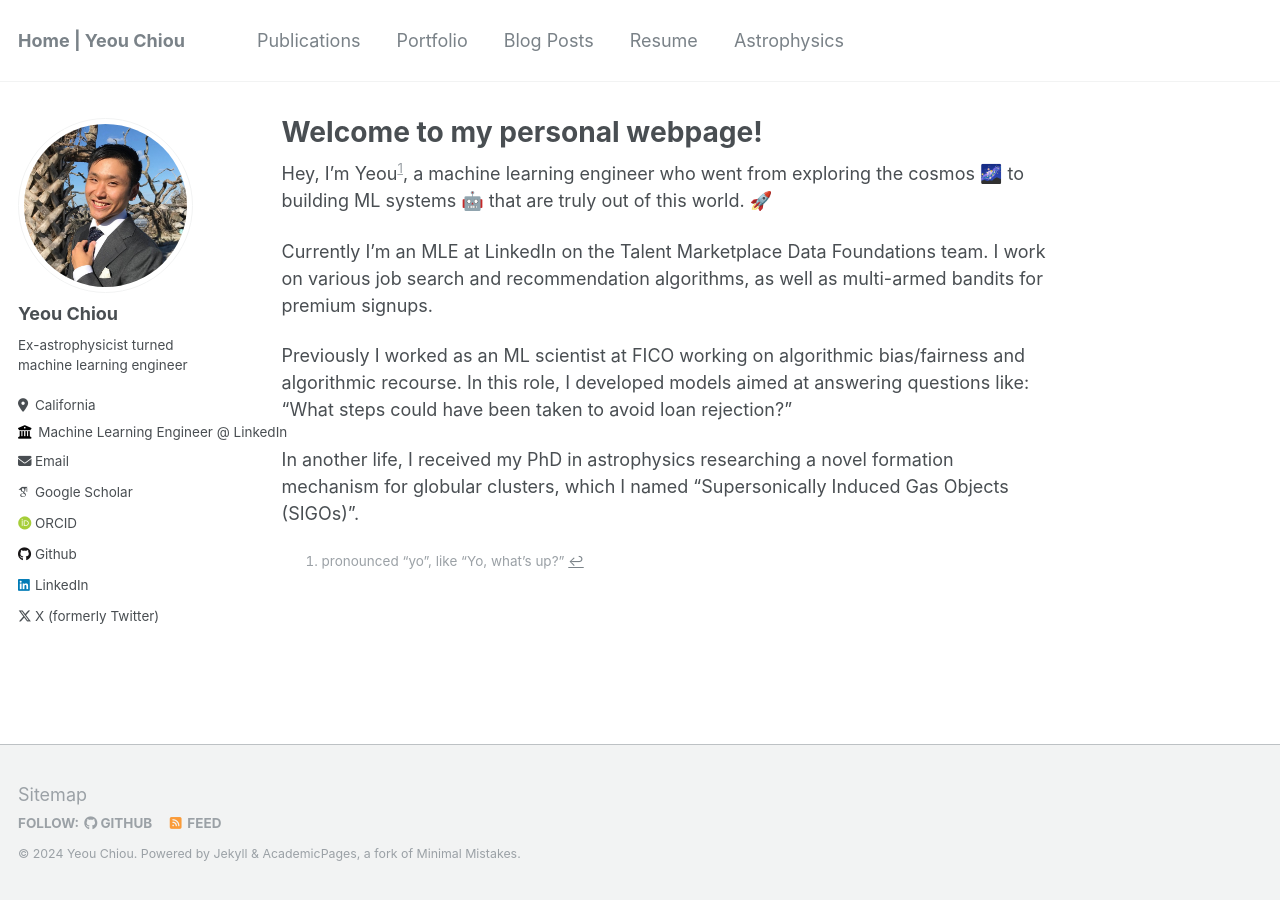
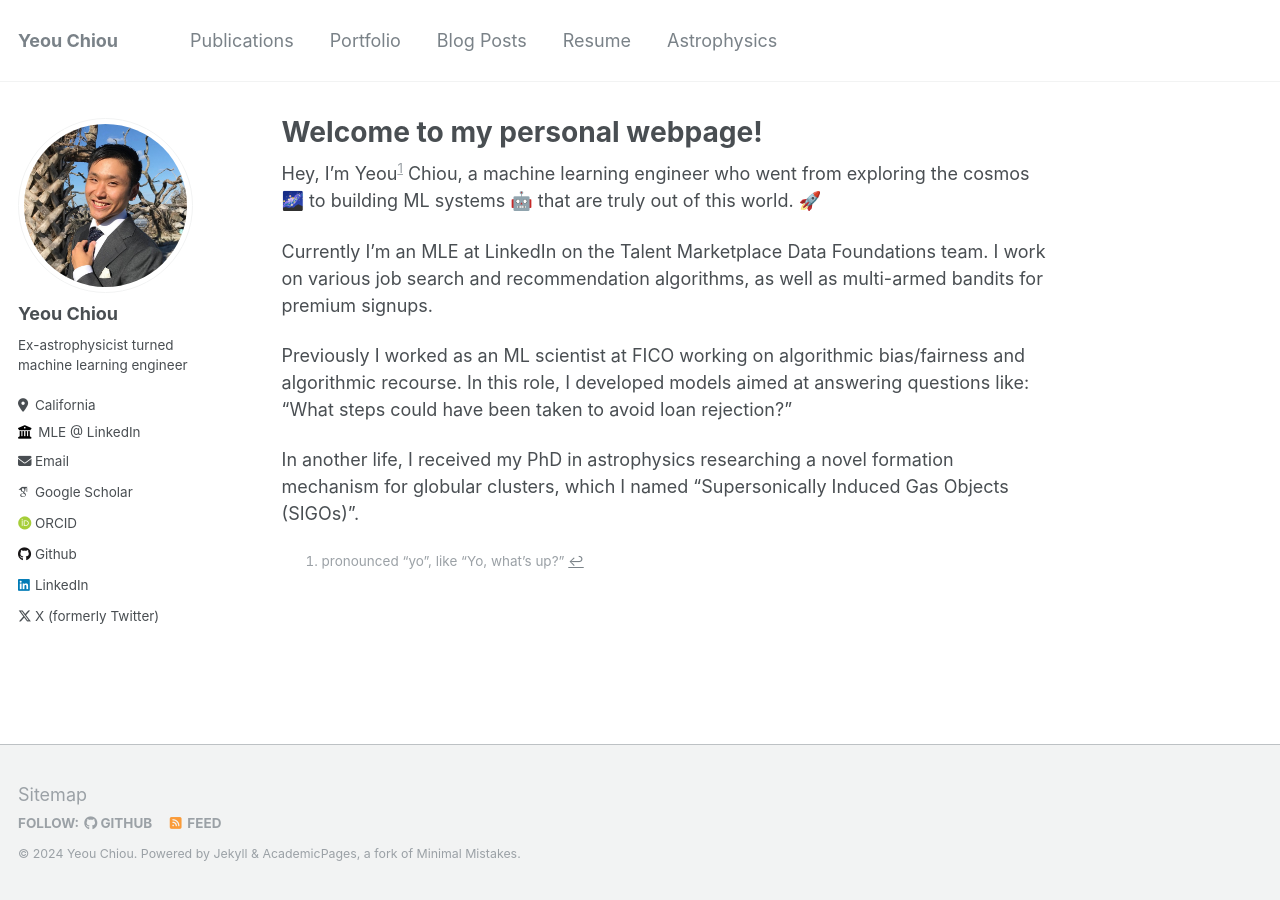
Before and after one commit to yeouchiou/yeouchiou.github.io, a Jekyll site: the page built from _pages/about.md, in a window 1280 px wide. Built offline with Jekyll 4.4.1, drawn with Linux system fonts in a browser that asks for light colours; some web fonts are replaced.

Commit message:
minor tweaks

```diff
--- a/_config.yml
+++ b/_config.yml
@@ -8,11 +8,11 @@
 
 # Basic Site Settings
 locale                   : "en-US"
-title                    : "Home | Yeou Chiou"
+title                    : "Yeou Chiou"
 title_separator          : "-"
 name                     : &name "Yeou Chiou"
 description              : &description "My Personal Website"
-url                      : https://yeouchiou.github.io # the base hostname & protocol for your site e.g. "https://mmistakes.github.io"
+url                      : https://www.yeouchiou.com # the base hostname & protocol for your site e.g. "https://mmistakes.github.io"
 baseurl                  : "" # the subpath of your site, e.g. "/blog"
 repository               : "yeouchiou.github.io"
 
@@ -26,7 +26,7 @@ author:
   pronouns         : # example: "she/her"
   bio              : "Ex-astrophysicist turned machine learning engineer"
   location         : "California"
-  employer         : "Machine Learning Engineer @ LinkedIn"
+  employer         : "MLE @ LinkedIn"
   uri              : # URL
   email            : "yeouchiou@gmail.com"
 
--- a/_pages/about.md
+++ b/_pages/about.md
@@ -7,7 +7,7 @@ redirect_from:
   - /about.html
 ---
 
-Hey, I'm Yeou[^1], a machine learning engineer who went from exploring the cosmos 🌌 to building ML systems 🤖 that are truly out of this world. 🚀
+Hey, I'm Yeou[^1] Chiou, a machine learning engineer who went from exploring the cosmos 🌌 to building ML systems 🤖 that are truly out of this world. 🚀
 
 Currently I'm an MLE at LinkedIn on the Talent Marketplace Data Foundations team. I work on various job search and recommendation algorithms, as well as multi-armed bandits for premium signups.
 
```
Also changed, not shown: _pages/astrophysics.md (+2 -2 lines), _pages/resume.md (+2 -2 lines), _portfolio/tagthis.md (+2 -2 lines).
